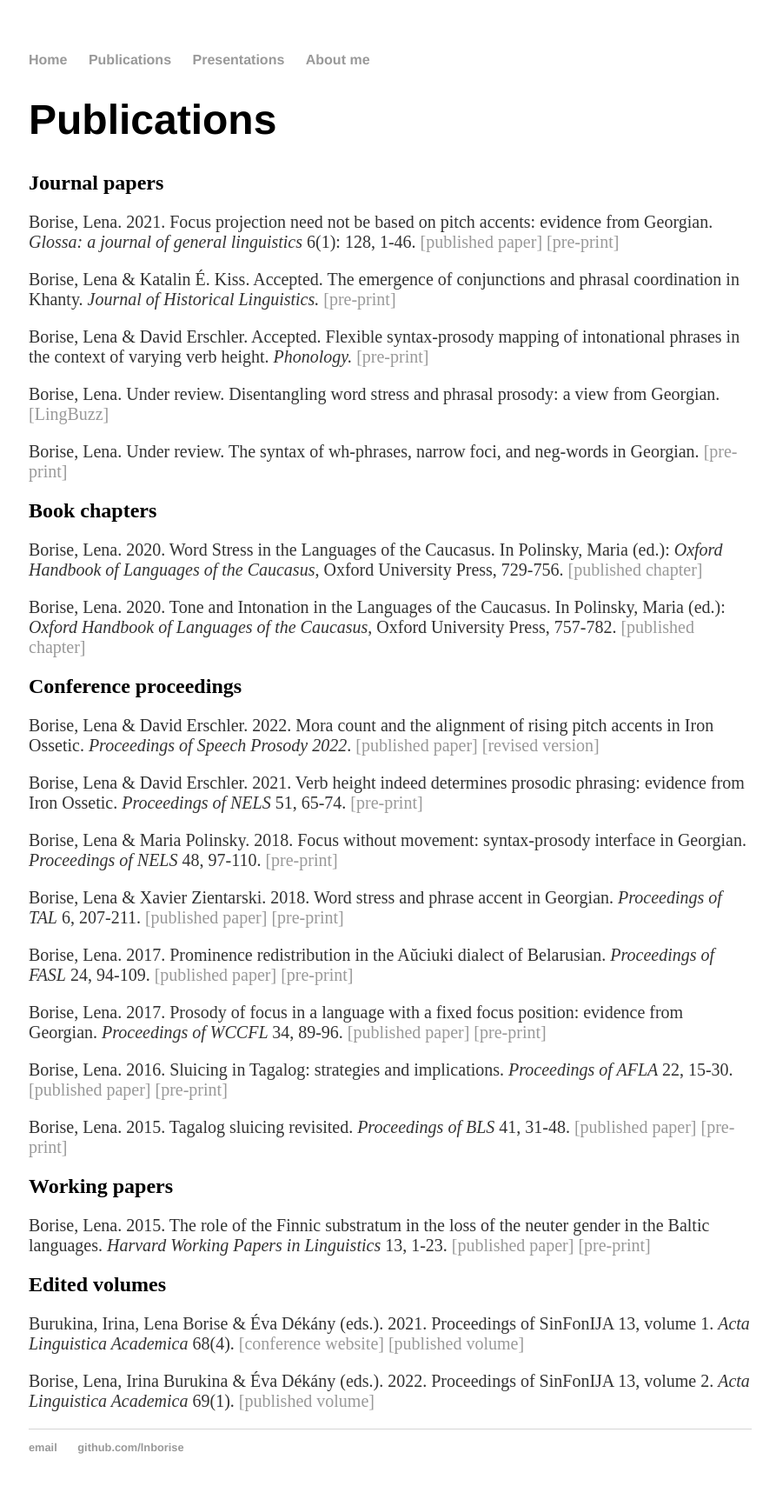
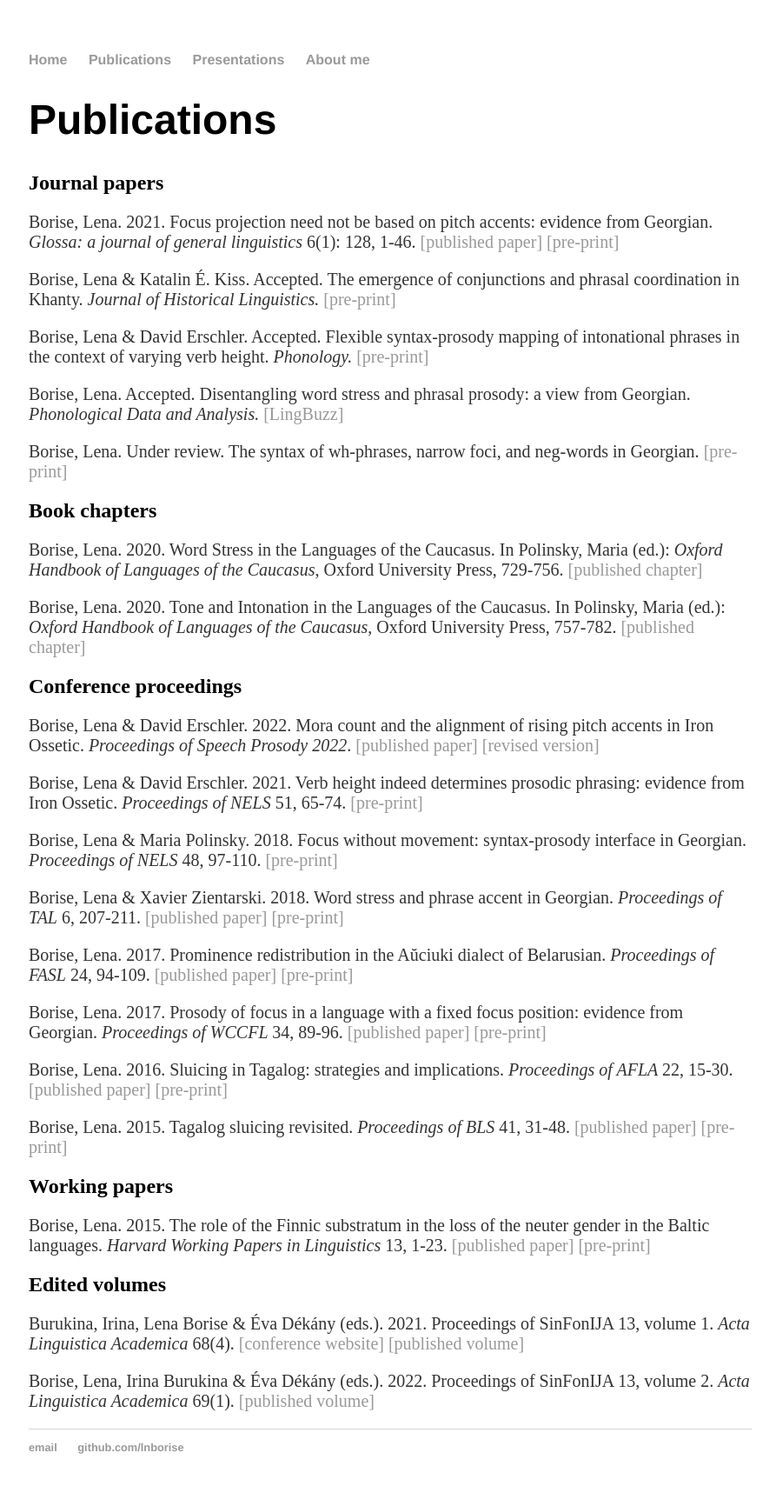
Before and after one commit to lnborise/lnborise.github.io, a Jekyll site: the page built from publications.html, in a window 1280 px wide. Shown: the whole page at 87% size, without its empty margins (191-1084 px from the left). Built offline with Jekyll 4.4.1, drawn with Linux system fonts in a browser that asks for light colours.

Commit message:
Update publications.html

```diff
--- a/publications.html
+++ b/publications.html
@@ -13,7 +13,7 @@ title: Publications
 
 	<p>Borise, Lena & David Erschler. Accepted. Flexible syntax-prosody mapping of intonational phrases in the context of varying verb height. <i>Phonology.</i> <a href="https://lnborise.github.io/assets/BoriseErschler_Ossetic_6Jun22.pdf">[pre-print]</a> </p>
 
-	<p>Borise, Lena. Under review. Disentangling word stress and phrasal prosody: a view from Georgian. <a href="https://ling.auf.net/lingbuzz/005421">[LingBuzz]</a> </p>
+	<p>Borise, Lena. Accepted. Disentangling word stress and phrasal prosody: a view from Georgian. <i>Phonological Data and Analysis.</i> <a href="https://ling.auf.net/lingbuzz/005421">[LingBuzz]</a> </p>
 
 	<p>Borise, Lena. Under review. The syntax of wh-phrases, narrow foci, and neg-words in Georgian. <a href="https://lnborise.github.io/assets/Borise_PreverbalGSyntax.pdf">[pre-print]</a> </p>
 
```
